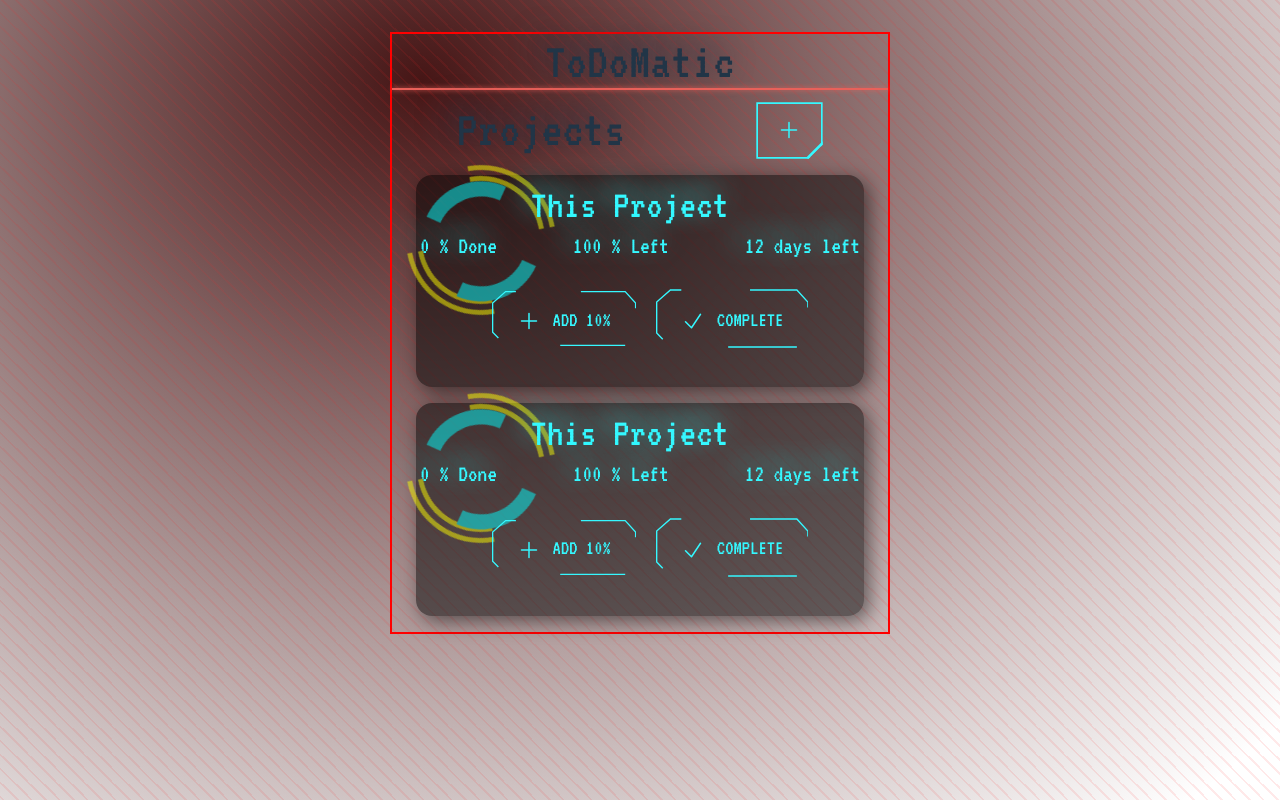
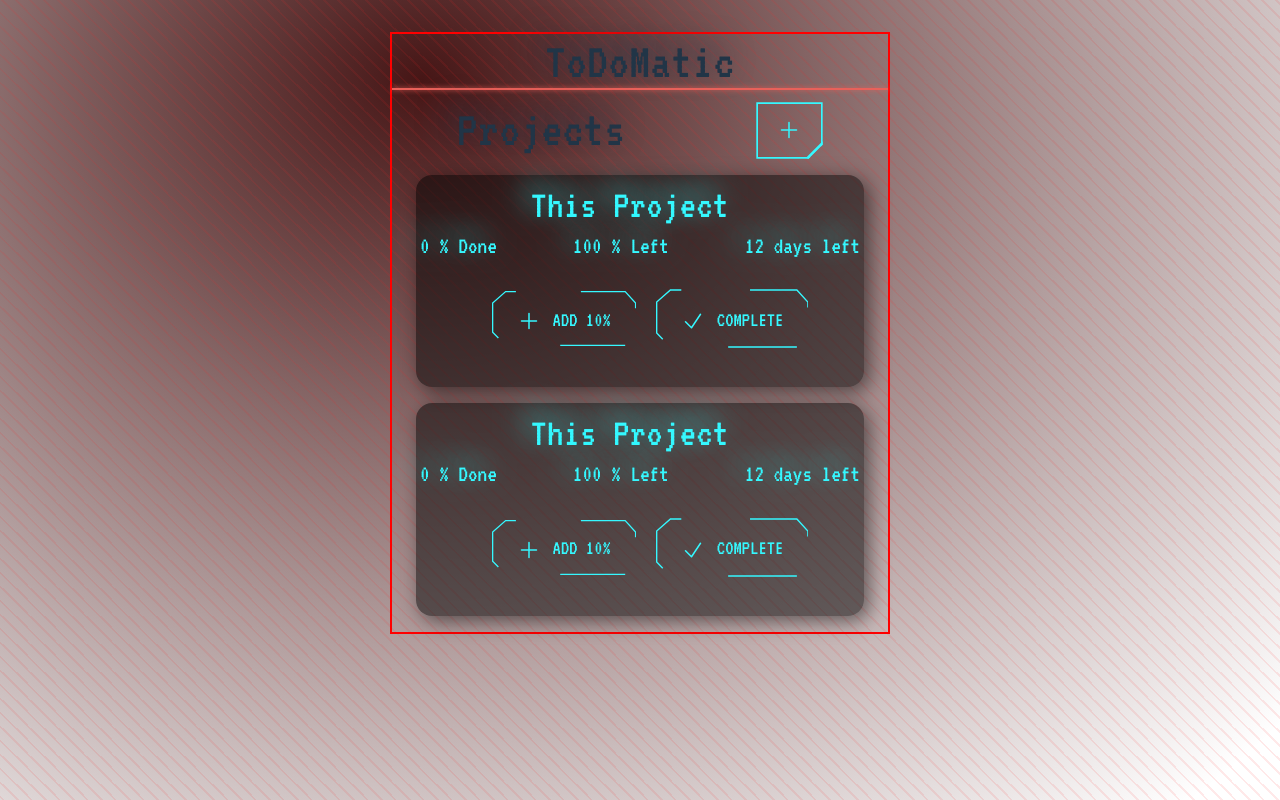
Before and after one commit to UNRIVALLEDKING/ModernTaskManager, a React (Vite) app: page / in a window 1280 px wide. Built offline with nearby package versions, Linux system fonts and the light colour scheme.

Commit message:
loader changes

```diff
--- a/src/components/card/Card.jsx
+++ b/src/components/card/Card.jsx
@@ -4,7 +4,7 @@
 // #2be4ea
 export default function Card() {
   const [progress, setProgress] = useState(0);
-  console.log("progress", progress);
+  // console.log("progress", progress);
 
   const addProgress = () => {
     if (progress >= 100) {
@@ -21,11 +21,11 @@
     <>
       <div className="max-w-md m-auto my-4">
         <div className="rounded-2xl pending-card p-1">
-          <div id="loader">
+          {/* <div id="loader">
             <div className="outer">
               <div className="inner"></div>
             </div>
-          </div>
+          </div> */}
 
           <div className="text-center p-3 sm:pr-8">
             <h3 className="text-xl font-bold small_header ">This Project</h3>
```
